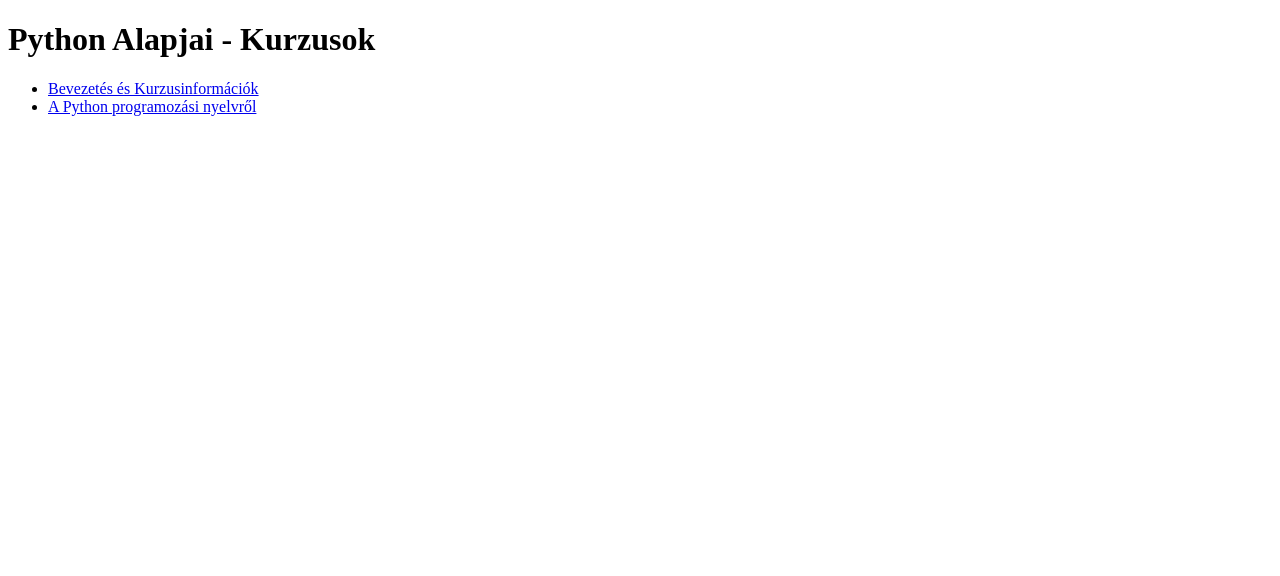
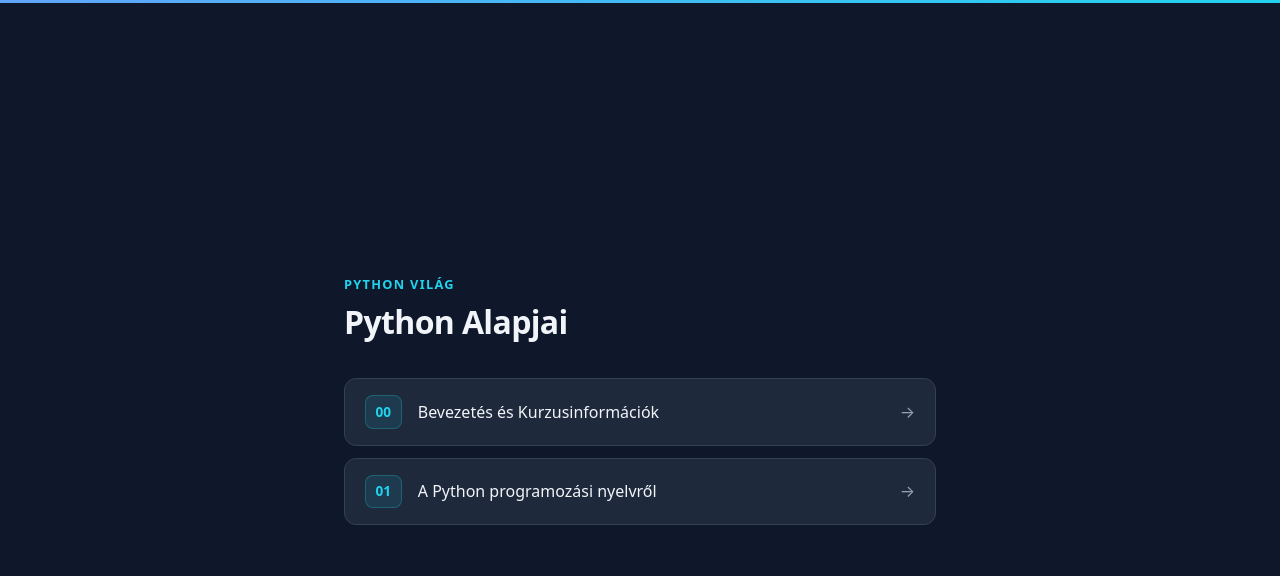
Before and after one commit to PythonVilag/Python_alapjai, a plain HTML site: page docs/index.html in a window 1280 px wide. Drawn offline with Linux system fonts and the light colour scheme.

Commit message:
Update marimo

```diff
--- a/docs/index.html
+++ b/docs/index.html
@@ -3,21 +3,160 @@
   <head>
     <meta charset="UTF-8" />
     <meta name="viewport" content="width=device-width, initial-scale=1.0" />
+    <meta name="color-scheme" content="dark" />
+    <meta
+      name="description"
+      content="Python Alapjai - kurzusok és jegyzetek a Python programozás alapjairól."
+    />
     <title>Python Alapjai</title>
+    <style>
+      :root {
+        color-scheme: dark;
+        /* Blowfish "ocean" scheme */
+        --bg: #0f172a;
+        --surface: #1e293b;
+        --border: #334155;
+        --text: #f1f5f9;
+        --text-muted: #94a3b8;
+        --primary: #60a5fa;
+        --secondary: #22d3ee;
+      }
+
+      * {
+        box-sizing: border-box;
+      }
+
+      body {
+        margin: 0;
+        min-height: 100vh;
+        display: flex;
+        align-items: center;
+        justify-content: center;
+        background: var(--bg);
+        color: var(--text);
+        font-family:
+          ui-sans-serif,
+          system-ui,
+          -apple-system,
+          "Segoe UI",
+          Roboto,
+          "Helvetica Neue",
+          Arial,
+          sans-serif;
+        line-height: 1.5;
+      }
+
+      body::before {
+        content: "";
+        position: fixed;
+        inset: 0 0 auto 0;
+        height: 3px;
+        background: linear-gradient(
+          to right,
+          var(--primary),
+          var(--secondary)
+        );
+      }
+
+      main {
+        width: 100%;
+        max-width: 40rem;
+        padding: 3rem 1.5rem;
+      }
+
+      .kicker {
+        margin: 0 0 0.25rem;
+        color: var(--secondary);
+        font-size: 0.8rem;
+        font-weight: 600;
+        letter-spacing: 0.1em;
+        text-transform: uppercase;
+      }
+
+      h1 {
+        margin: 0 0 2rem;
+        font-size: 2rem;
+        font-weight: 700;
+        letter-spacing: -0.02em;
+      }
+
+      .courses {
+        list-style: none;
+        margin: 0;
+        padding: 0;
+        display: grid;
+        gap: 0.75rem;
+      }
+
+      .courses a {
+        display: flex;
+        align-items: center;
+        gap: 1rem;
+        padding: 1rem 1.25rem;
+        background: var(--surface);
+        border: 1px solid var(--border);
+        border-radius: 0.75rem;
+        color: inherit;
+        text-decoration: none;
+        transition:
+          border-color 0.15s ease,
+          transform 0.15s ease;
+      }
+
+      .courses a:hover,
+      .courses a:focus-visible {
+        border-color: var(--primary);
+        transform: translateY(-2px);
+      }
+
+      .courses a:hover .arrow,
+      .courses a:focus-visible .arrow {
+        color: var(--primary);
+        transform: translateX(0.25rem);
+      }
+
+      .num {
+        padding: 0.35rem 0.6rem;
+        border: 1px solid rgba(34, 211, 238, 0.25);
+        border-radius: 0.5rem;
+        background: rgba(34, 211, 238, 0.1);
+        color: var(--secondary);
+        font-size: 0.85rem;
+        font-weight: 600;
+        font-variant-numeric: tabular-nums;
+      }
+
+      .arrow {
+        margin-left: auto;
+        color: var(--text-muted);
+        transition:
+          color 0.15s ease,
+          transform 0.15s ease;
+      }
+    </style>
   </head>
   <body>
-    <h1>Python Alapjai - Kurzusok</h1>
-    <ul>
-      <li>
-        <a href="00_Bevezetes_es_kurzusinformaciok/"
-          >Bevezetés és Kurzusinformációk</a
-        >
-      </li>
-      <li>
-        <a href="01_A_Python_programozasi_nyelvrol/"
-          >A Python programozási nyelvről</a
-        >
-      </li>
-    </ul>
+    <main>
+      <header>
+        <p class="kicker">Python Világ</p>
+        <h1>Python Alapjai</h1>
+      </header>
+      <ul class="courses">
+        <li>
+          <a href="00_Bevezetes_es_kurzusinformaciok/">
+            <span class="num">00</span>
+            <span>Bevezetés és Kurzusinformációk</span>
+            <span class="arrow" aria-hidden="true">&rarr;</span>
+          </a>
+        </li>
+        <li>
+          <a href="01_A_Python_programozasi_nyelvrol/">
+            <span class="num">01</span>
+            <span>A Python programozási nyelvről</span>
+            <span class="arrow" aria-hidden="true">&rarr;</span>
+          </a>
+        </li>
+      </ul>
+    </main>
   </body>
 </html>
```
Also changed, not shown: requirements.txt (deleted), 6 other files.
